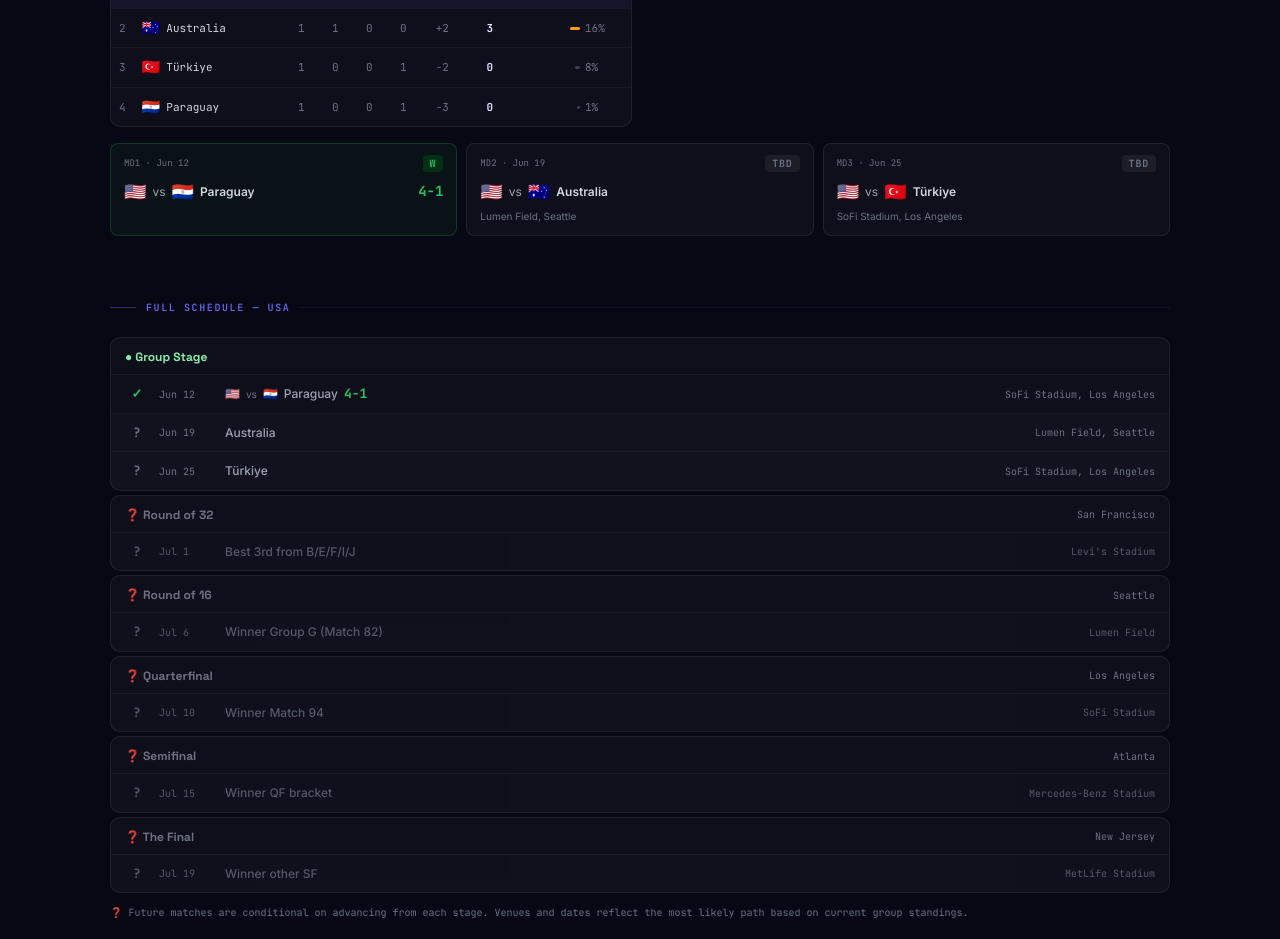
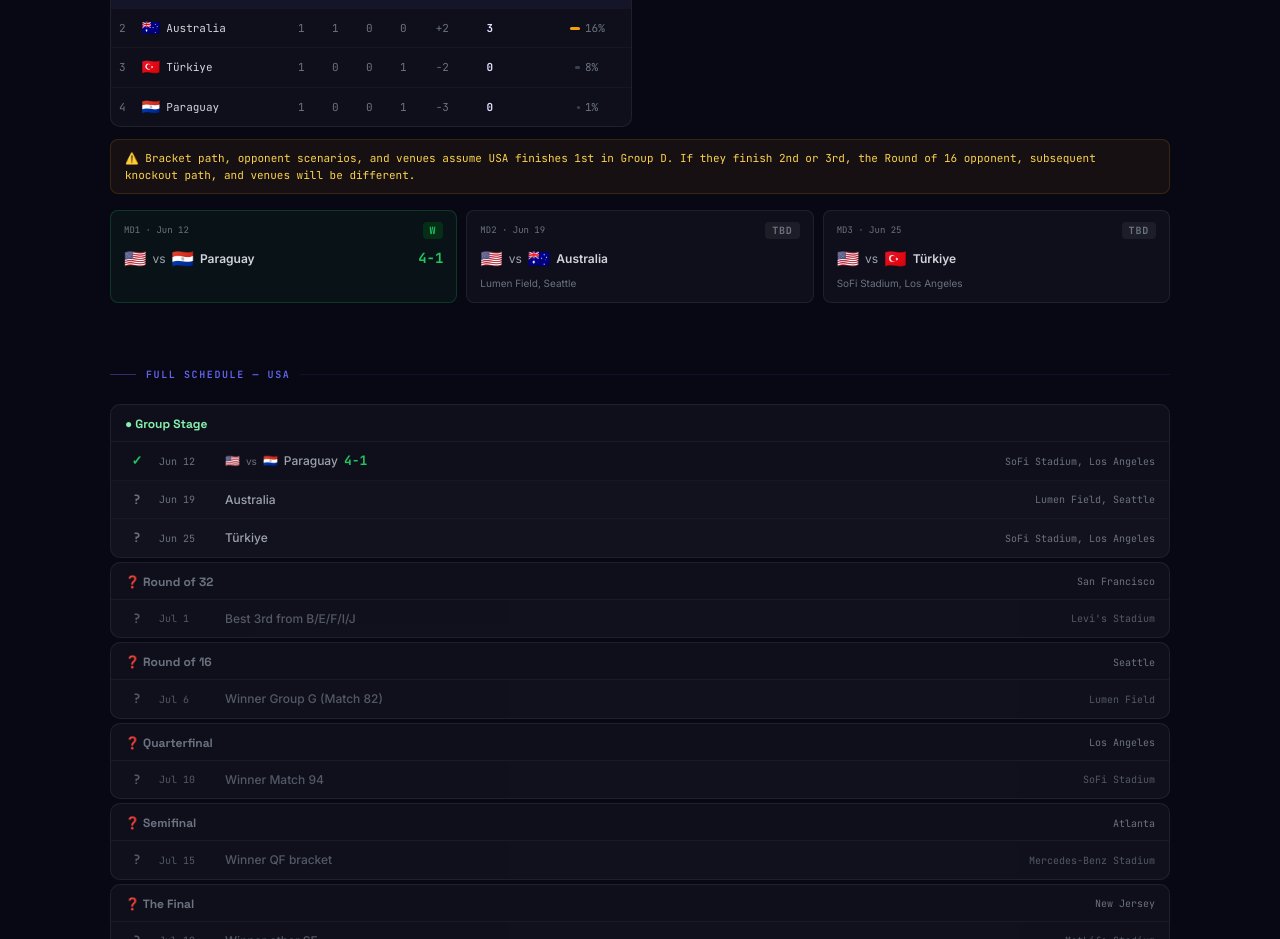
Before and after one commit to stephenburks/road-to-the-final, a React (Vite) app: page / in a window 1280 px wide. Shown: the part 900-1839 px from the top of the page. Built offline with nearby package versions, Linux system fonts and the light colour scheme.

Commit message:
fix: restore feeder group label and scenario disclaimer in GroupStage

```diff
--- a/src/components/GroupStage.jsx
+++ b/src/components/GroupStage.jsx
@@ -176,7 +176,40 @@ export default function GroupStage({ team, data }) {
 
 			<div className={styles.groupGrid}>
 				{myGroup && <GroupTable groupKey={team.group} groupData={myGroup} highlightTeamId={team.id} />}
-				{feederGroup && <GroupTable groupKey={feederKey} groupData={feederGroup} highlightTeamId={null} />}
+				{feederGroup && (
+				<div>
+					<div
+						style={{
+							fontFamily: 'var(--font-mono)',
+							fontSize: 9,
+							color: 'var(--text-dim)',
+							marginBottom: 6,
+							lineHeight: 1.5,
+						}}
+					>
+						The table shows Group {feederKey} standings — if {team.name} wins Group {team.group}, the winner of Group {feederKey} would be their Round of 16 opponent.
+					</div>
+					<GroupTable groupKey={feederKey} groupData={feederGroup} highlightTeamId={null} />
+				</div>
+			)}
+			</div>
+
+			<div
+				role="note"
+				style={{
+					background: 'rgba(245,158,11,0.06)',
+					border: '1px solid rgba(245,158,11,0.15)',
+					color: '#fcd34d',
+					fontSize: 11,
+					padding: '10px 14px',
+					borderRadius: 8,
+					fontFamily: 'var(--font-mono)',
+					marginTop: 12,
+					marginBottom: 4,
+					lineHeight: 1.5,
+				}}
+			>
+				⚠️ Bracket path, opponent scenarios, and venues assume {team.name} finishes 1st in Group {team.group}. If they finish 2nd or 3rd, the Round of 16 opponent, subsequent knockout path, and venues will be different.
 			</div>
 
 			<div className={styles.matchGrid}>
```
